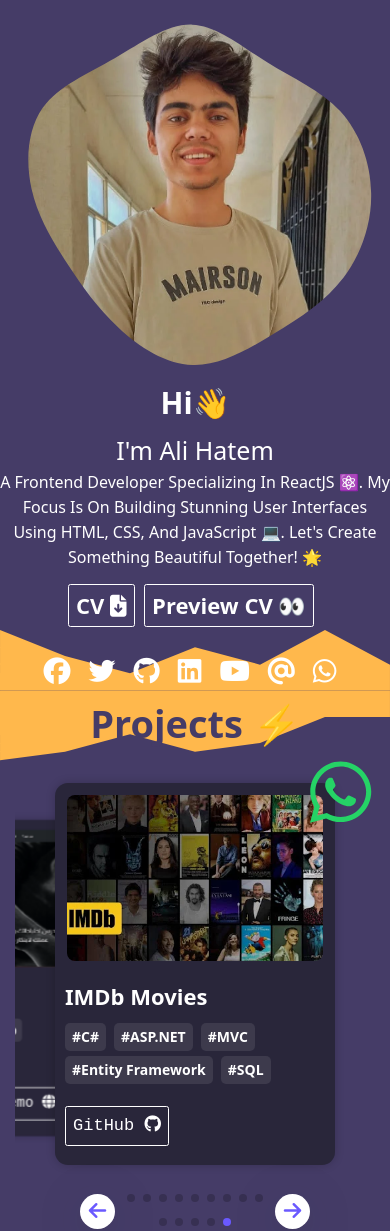
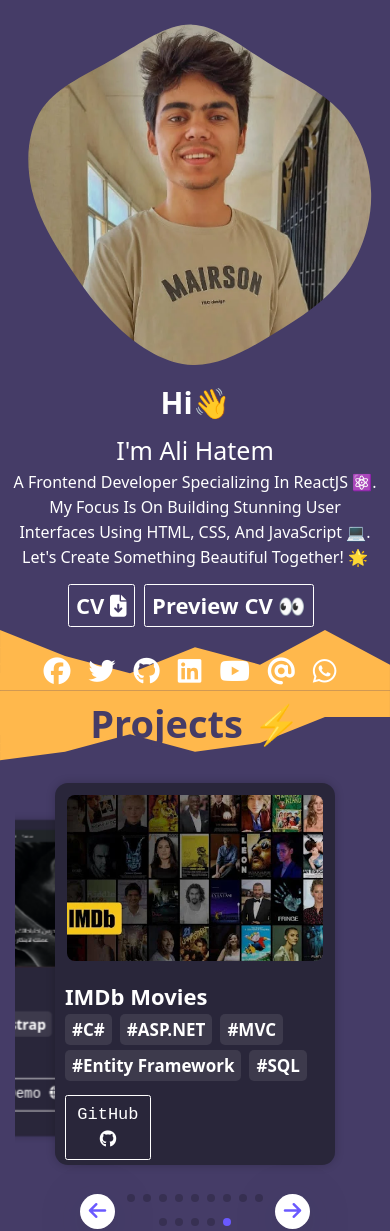
Before and after one commit to alihatem360/PortfolioReactJs, a React (Create React App) app: page / in a window 390 px wide. Shown: the top 1231 px of the page. Built offline with nearby package versions, Linux system fonts and the light colour scheme.

Commit message:
update header and project item

```diff
--- a/src/components/WhatsappChat/WhatsappChat.css
+++ b/src/components/WhatsappChat/WhatsappChat.css
@@ -5,3 +5,9 @@
   z-index: 9999;
   direction: rtl;
 }
+
+@media (max-width: 768px) {
+  .whatsapp-chat-container {
+    display: none;
+  }
+}
--- a/src/components/WhatsappChat/WhatsappChat.js
+++ b/src/components/WhatsappChat/WhatsappChat.js
@@ -1,10 +1,23 @@
-import React, { useState } from "react";
+import React, { useState, useEffect } from "react";
 import { faWhatsapp } from "@fortawesome/free-brands-svg-icons";
 import { FontAwesomeIcon } from "@fortawesome/react-fontawesome";
 import "./WhatsappChat.css";
 function WhatsappChat() {
   const [message, setMessage] = useState("");
   const [showForm, setShowForm] = useState(false);
+  const [hasScrolled, setHasScrolled] = useState(false);
+
+  useEffect(() => {
+    const handleScroll = () => {
+      setHasScrolled(true);
+    };
+
+    window.addEventListener("scroll", handleScroll);
+
+    return () => {
+      window.removeEventListener("scroll", handleScroll);
+    };
+  }, []);
 
   const handleClick = () => {
     setShowForm(!showForm);
@@ -120,6 +133,7 @@ function WhatsappChat() {
           </form>
         </div>
       )}
+      {hasScrolled && (
         <FontAwesomeIcon
           icon={faWhatsapp}
           onClick={handleClick}
@@ -133,6 +147,7 @@ function WhatsappChat() {
             bottom: "-53",
           }}
         />
+      )}
     </div>
   );
 }
--- a/src/components/header/style.css
+++ b/src/components/header/style.css
@@ -100,6 +100,7 @@
     width: 100%;
     font-size: 16px;
     line-height: 25px;
+    padding: 0 10px;
   }
   .header .header-img {
     width: 100%;
--- a/src/components/header/style.scss
+++ b/src/components/header/style.scss
@@ -117,6 +117,7 @@
         width: 100%;
         font-size: 16px;
         line-height: 25px;
+        padding: 0 10px;
       }
     }
     .header-img {
--- a/src/components/projects/projectItem/style.css
+++ b/src/components/projects/projectItem/style.css
@@ -44,11 +44,6 @@
   background-color: rgba(217, 217, 217, 0.11);
   color: white;
 }
-@media (max-width: 500px) {
-  .card .card-text span {
-    font-size: 14px;
-  }
-}
 .card .card-buttons a {
   width: 33%;
   color: white;
@@ -62,12 +57,6 @@
   outline: none;
   box-shadow: none;
 }
-
-@media (max-width: 500px) {
-  .card .card-buttons a {
-    width: 40%;
-  }
-}
 .card .card-buttons a:hover {
   background-color: white;
   color: #3d3c42;
@@ -78,4 +67,4 @@
 .card .card-buttons a:focus {
   outline: none;
   box-shadow: none;
-} /*# sourceMappingURL=style.css.map */
+}/*# sourceMappingURL=style.css.map */
```
Also changed, not shown: 1 other file (tests, documents, lock files or other folders). Lines whose indentation alone changed are shown as unchanged.
